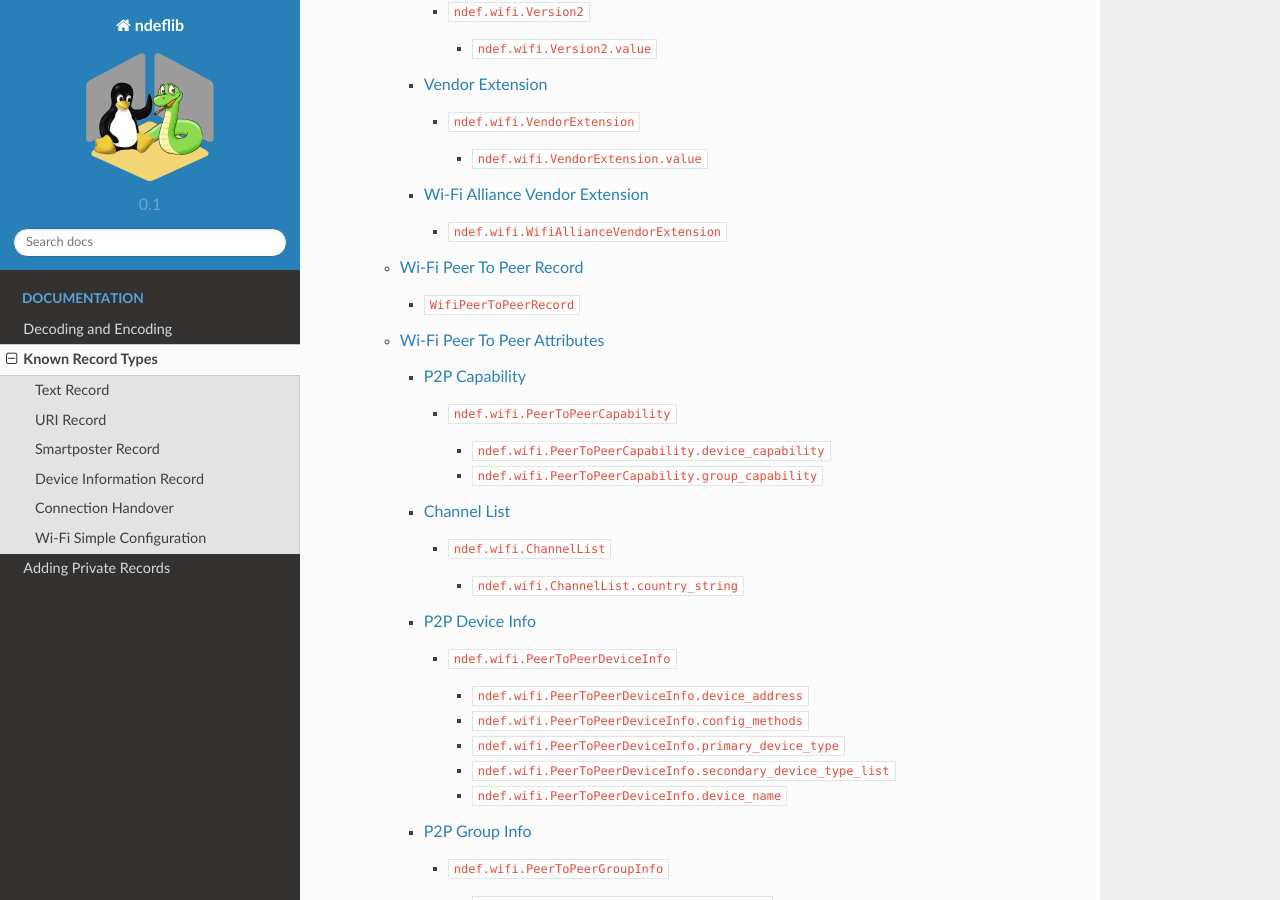
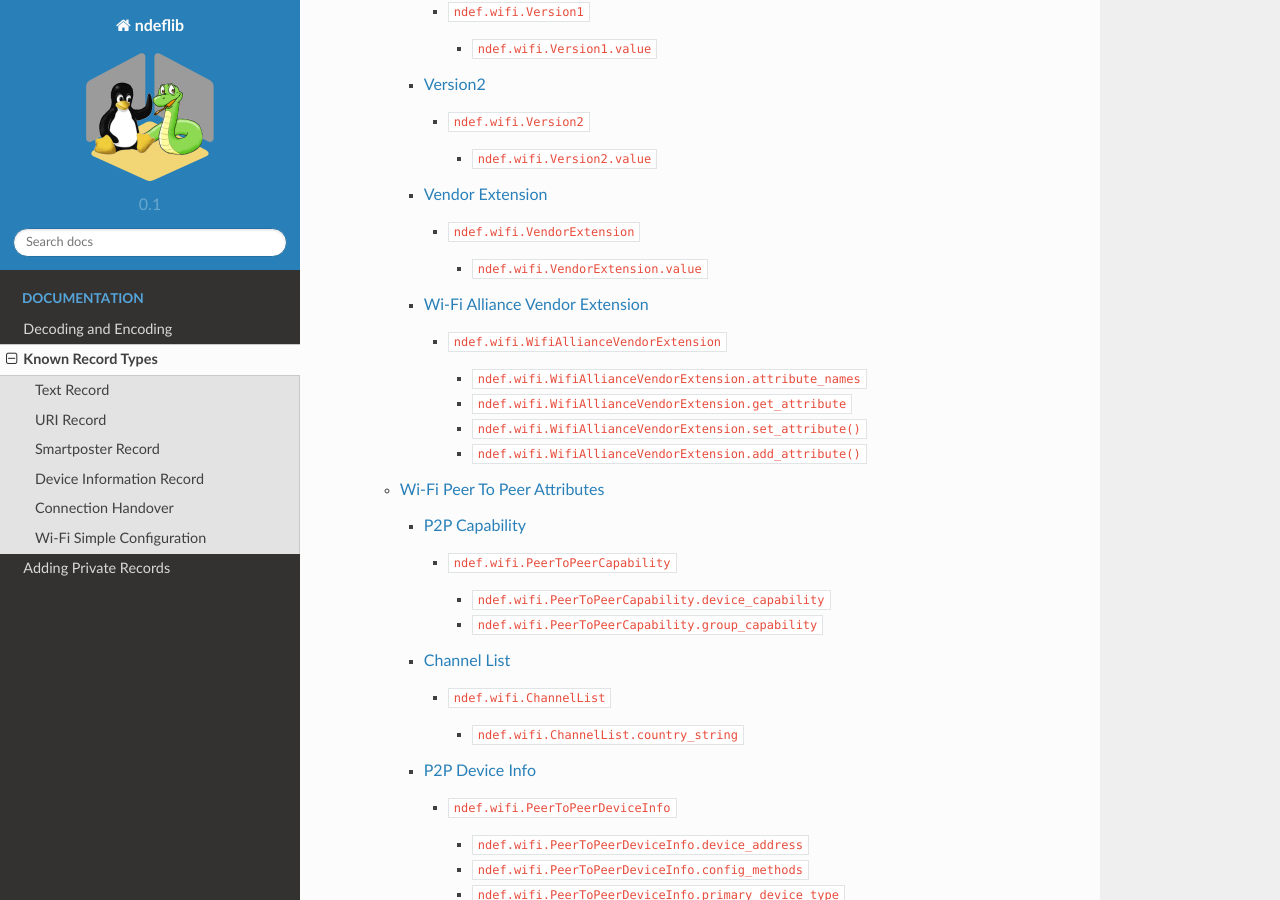
Before and after one commit to nfcpy/ndeflib, a Sphinx documentation site: the page built from docs/records.rst, in a window 1280 px wide and 900 px high, scrolled down 5857 px. Built offline with Sphinx 7.4.7 and the Read the Docs theme 2.0.0, drawn with Linux system fonts in a browser that asks for light colours; some of the changed lines change nothing that is shown; some of the changed text lies outside the part shown.

Commit message:
Improved documentation for Simple Config Record, P2P Record and WFA Vendor Extension.

```diff
--- a/docs/records/wifi.rst
+++ b/docs/records/wifi.rst
@@ -116,6 +116,21 @@
    4 bits. The Attribute is encoded as a WFA Vendor Extension sub-element with
    ID 0x00 and Length 0x01.
 
+**Example**
+
+>>> import ndef
+>>> import random
+>>> import hashlib
+>>> pkhash = hashlib.sha256(b'my public key goes here').digest()[0:20]
+>>> pwd_id = random.randint(16, 65535)
+>>> my_pwd = b"long password can't guess"
+>>> oobpwd = ndef.wifi.OutOfBandPassword(pkhash, pwd_id, my_pwd)
+>>> wfaext = ndef.wifi.WifiAllianceVendorExtension((0, b'\x20'))
+>>> record = ndef.WifiSimpleConfigRecord()
+>>> record['oob-password'] = [oobpwd.encode()]
+>>> record['vendor-extension'] = [wfaext.encode()]
+>>> octets = b''.join(ndef.message_encoder([record]))
+>>> assert len(octets) == 87
 
 Configuration Token Format
 --------------------------
@@ -196,62 +211,31 @@
 Wi-Fi Simple Config Record
 --------------------------
 
-The `WifiSimpleConfigRecord` carries a number of Wi-Fi Type-Length-Value
-Attributes that provide the information defined in the specification. Depending
-on the information contained, it represents either a Password or a Configuration
-Token. Each data element can be get or set as `bytes` with the numeric Attribute
-ID (Type) as a key on the `WifiSimpleConfigRecord` instance. Additionally, any
-of the `WifiSimpleConfigRecord.attribute_names` may also be used as a key.
-Although often implicit, the Wi-Fi TLV structure allows no assumptions on the
-cardinality of keys. Thus the `WifiSimpleConfigRecord` returns and expects key
-values as lists.
+A `WifiSimpleConfigRecord` holds any number of Wi-Fi TLV (Type-Length-Value)
+Attributes which are defined in the Wi-Fi Simple Configuration specification. It
+is organized as a `dict` with numeric Attribute ID or symbolic
+`~WifiSimpleConfigRecord.attribute_names` keys. Values are returned and must be
+set as a `list` of `bytes`, where each `bytes` object corresponds to one
+instance of the Wi-Fi TLV Attribute.
 
 >>> import ndef
 >>> record = ndef.WifiSimpleConfigRecord()
 >>> record[0x1020] = [b'\x00\x01\x02\x03\x04\x05']
->>> record[0x1020] == record['mac-address']
-True
+>>> assert record[0x1020] == record['mac-address']
 >>> record['mac-address'].append(b'\x05\x04\x03\x02\x01\x00')
 >>> record['mac-address']
 [b'\x00\x01\x02\x03\x04\x05', b'\x05\x04\x03\x02\x01\x00']
 
-
->>> import ndef
->>> import random
->>> import hashlib
->>> pkhash = hashlib.sha256(b'my public key goes here').digest()[0:20]
->>> pwd_id = random.randint(16, 65535)
->>> my_pwd = b"long password can't guess"
->>> oobpwd = ndef.wifi.OutOfBandPassword(pkhash, pwd_id, my_pwd)
->>> wfaext = ndef.wifi.WifiAllianceVendorExtension((0, b'\x20'))
->>> record = ndef.WifiSimpleConfigRecord()
->>> record['oob-password'] = [oobpwd.encode()]
->>> record['vendor-extension'] = [wfaext.encode()]
->>> #b''.join(ndef.message_encoder([record]))
-
-Typically required Wi-Fi Attributes are available as data attributes with values
-decoded from the first Wi-Fi Attribute Value for the associated Attribute Type.
-
->>> import ndef
->>> record = ndef.WifiSimpleConfigRecord()
->>> record[0x1020] = [b'\x00\x01\x02\x03\x04\x05']
->>> mac_address = record.get_attribute('mac-address')
->>> mac_address
-ndef.wifi.MacAddress(b'\x00\x01\x02\x03\x04\x05')
->>> print(mac_address)
-MAC Address 00:01:02:03:04:05
->>> record.set_attribute('ap-channel', 6)
->>> ap_channel = record.get_attribute('ap-channel')
->>> ap_channel
-ndef.wifi.APChannel(6)
->>> ap_channel.value
-6
+The `~WifiSimpleConfigRecord.get_attribute`,
+`~WifiSimpleConfigRecord.set_attribute` and
+`~WifiSimpleConfigRecord.add_attribute` methods can be used to get or set values
+with `Wi-Fi Simple Config Attributes`_ class instances.
 
 .. class:: WifiSimpleConfigRecord(*args)
 
-   The `WifiSimpleConfigRecord` can be initialized with any number of Wi-Fi
-   Attribute Type and Value tuples. The same Attribute Type may also appear more
-   than once.
+   The `WifiSimpleConfigRecord` is initialized with any number of Wi-Fi Simple
+   Config Attribute Type and Value tuples. The same Attribute Type may appear
+   more than once.
 
    >>> import ndef
    >>> print(ndef.WifiSimpleConfigRecord((0x1001, b'\x00\x06'), ('ap-channel', b'\x00\x06')))
@@ -259,96 +243,147 @@
 
    .. attribute:: type
 
-      The Wifi Simple Config Record type is ``application/vnd.wfa.wsc``.
+      The read-only Wifi Simple Configuration Record type.
+
+      >>> ndef.wifi.WifiSimpleConfigRecord().type
+      'application/vnd.wfa.wsc'
 
    .. attribute:: name
 
       Value of the NDEF Record ID field, an empty `str` if not set.
 
+      >>> record = ndef.wifi.WifiSimpleConfigRecord()
+      >>> record.name = 'WSC Record'
+      >>> record.name
+      'WSC Record'
+
    .. attribute:: data
 
       A `bytes` object containing the NDEF Record PAYLOAD encoded from the
-      current attributes.
+      current attribute data.
 
-   .. attribute:: context
-
-      Get the decoding or set the encoding context for the Wi-Fi Simple Config
-      Record. The `str` context attribute determines whether the record is part
-      of a connection ``handover`` exchange between two devices or belongs to a
-      Wi-Fi Password or Configuration ``token``. This is unfortunately needed
-      because the Wi-Fi Simple Configuration specification uses the same Payload
-      Type for two different encoding formats.
+      >>> record = ndef.wifi.WifiSimpleConfigRecord()
+      >>> record.data
+      b''
+      >>> record['ap-channel'] = [b'\x00\x06']
+      >>> record.data
+      b'\x10\x01\x00\x02\x00\x06'
 
    .. attribute:: attribute_names
 
-      A read-only `list` of all Wi-Fi Simple Configuration Attribute names that
-      can be used like keys on the record instance or as names for the
-      get/set/add_attribute methods below.
+      The read-only `list` of all WSC Attribute names that can be used as keys
+      on the record instance or as names for the get/set/add_attribute methods.
 
-      | 'ap-channel'
-      | 'credential'
-      | 'device-name'
-      | 'mac-address'
-      | 'manufacturer'
-      | 'model-name'
-      | 'model-number'
-      | 'oob-password'
-      | 'primary-device-type'
-      | 'rf-bands'
-      | 'secondary-device-type-list'
-      | 'serial-number'
-      | 'uuid-enrollee'
-      | 'uuid-registrar'
-      | 'vendor-extension'
-      | 'version-1'
+      >>> print('\n'.join(sorted(ndef.wifi.WifiSimpleConfigRecord().attribute_names)))
+      ap-channel
+      credential
+      device-name
+      mac-address
+      manufacturer
+      model-name
+      model-number
+      oob-password
+      primary-device-type
+      rf-bands
+      secondary-device-type-list
+      serial-number
+      uuid-enrollee
+      uuid-registrar
+      vendor-extension
+      version-1
 
    .. method:: get_attribute(name, index=0)
 
-      The `get_attribute` method returns a :ref:`attributes`
+      The `get_attribute` method returns the Wi-Fi Attribute selected by *name*
+      and *index*.
 
-
-      >>> import ndef
-      >>> record = ndef.wifi.WifiSimpleConfigRecord(('ap-channel', b'\x00\x06'))
-      >>> print(record.get_attribute('ap-channel'))
+      >>> record = ndef.WifiSimpleConfigRecord(('ap-channel', b'\x00\x06'))
+      >>> print(record.get_attribute('ap-channel', 0))
       AP Channel 6
       >>> print(record.get_attribute('ap-channel', 1))
       None
 
    .. method:: set_attribute(name, *args)
 
-      >>> import ndef
-      >>> record = ndef.wifi.WifiSimpleConfigRecord(('ap-channel', b'\x00\x06'))
+      The `set_attribute` method sets the Wi-Fi Attribute *name* to a single
+      instance constructed from *args*.
+
+      >>> record = ndef.WifiSimpleConfigRecord(('ap-channel', b'\x00\x06'))
       >>> record.set_attribute('ap-channel', 10)
-      >>> print(record.get_attribute('ap-channel'))
+      >>> print(record.get_attribute('ap-channel', 0))
       AP Channel 10
       >>> print(record.get_attribute('ap-channel', 1))
       None
 
    .. method:: add_attribute(name, *args)
 
-      >>> import ndef
-      >>> record = ndef.wifi.WifiSimpleConfigRecord(('ap-channel', b'\x00\x06'))
-      >>> record.add_attribute('ap-channel', 10)
-      >>> print(record.get_attribute('ap-channel'))
+      The `add_attribute` method adds a Wi-Fi Attribute *name* constructed from
+      *args* to any existing Wi-Fi Attributes of *name*. If there are no
+      existing attributes for *name* the result is the same as for
+      `set_attribute`.
+
+      >>> record = ndef.WifiSimpleConfigRecord(('ap-channel', b'\x00\x06'))
+      >>> record.add_attribute('ap-channel', 12)
+      >>> print(record.get_attribute('ap-channel', 0))
       AP Channel 6
       >>> print(record.get_attribute('ap-channel', 1))
-      AP Channel 10
+      AP Channel 12
 
 
-.. _attributes:
+Wi-Fi Peer To Peer Record
+-------------------------
+
+.. class:: WifiPeerToPeerRecord(*args)
+
+   The `WifiPeerToPeerRecord` inherits from `WifiSimpleConfigRecord` and adds
+   handling of Wi-Fi P2P Attributes.
+
+   >>> import ndef
+   >>> print(ndef.WifiPeerToPeerRecord(('negotiation-channel', b'de\x04\x51\x06\x01')))
+   NDEF Wifi Peer To Peer Record ID '' Attributes 0x13
+
+   .. attribute:: type
+
+      The read-only Wifi Peer To Peer Record type.
+
+      >>> ndef.wifi.WifiPeerToPeerRecord().type
+      'application/vnd.wfa.p2p'
+
+   .. attribute:: attribute_names
+
+      The read-only `list` of all WSC and P2P Attribute names that may be used
+      as keys on the record instance or as names for the get/set/add_attribute
+      methods.
+
+      >>> print('\n'.join(sorted(ndef.wifi.WifiPeerToPeerRecord().attribute_names)))
+      ap-channel
+      channel-list
+      credential
+      device-name
+      mac-address
+      manufacturer
+      model-name
+      model-number
+      negotiation-channel
+      oob-password
+      p2p-capability
+      p2p-device-info
+      p2p-group-id
+      p2p-group-info
+      primary-device-type
+      rf-bands
+      secondary-device-type-list
+      serial-number
+      uuid-enrollee
+      uuid-registrar
+      vendor-extension
+      version-1
+
 
 Wi-Fi Simple Config Attributes
 ------------------------------
 
-This section lists the Wi-Fi Simple Configuration and P2P Attribute classes that
-are available for decoding and encoding of Attribute Value octets.
-
->>> import ndef
->>> ndef.wifi.VendorExtension.decode(b'123456').value
-(b'123', b'456')
->>> ndef.wifi.VendorExtension(b'123', b'456').encode()
-b'123456'
-
+This section documents the Wi-Fi Simple Configuration (WSC) Attribute classes.
 
 AP Channel
 ~~~~~~~~~~
@@ -1076,21 +1111,72 @@
 Wi-Fi Alliance Vendor Extension
 ~~~~~~~~~~~~~~~~~~~~~~~~~~~~~~~
 
+The Wi-Fi Alliance (WFA) Vendor Extension is a Vendor Extension attribute (ID
+0x1049) that uses Vendor ID 0x00372A and contains one or more subelements. The
+WFA Vendor Extension attribute is used to encode new information in a way that
+avoids some backwards compatibility issues with deployed implementations that
+are based on previous specification versions, but do not comply with
+requirements to ignore new attributes.
+
 .. class:: ndef.wifi.WifiAllianceVendorExtension
 
+   The `~ndef.wifi.WifiAllianceVendorExtension` is an attribute container class
+   that holds other Wi-Fi Simple Configuration attributes. It may be initialzed
+   with any number of WFA sublement type-value tuples.
 
-Wi-Fi Peer To Peer Record
--------------------------
+   >>> import ndef
+   >>> wfa_ext = ndef.wifi.WifiAllianceVendorExtension(('version-2', b'\x20'))
+   >>> wfa_ext[0x02] = [b'\x01'] # network key shareable
+   >>> print(wfa_ext)
+   WFA Vendor Extension Attributes 0x00 0x02
 
-.. class:: WifiPeerToPeerRecord(*args)
+   .. attribute:: attribute_names
 
-   The WifiPeerToPeerRecord inherits from `WifiSimpleConfigRecord` and shares
-   the same Attribute access mechanism. Wi-Fi P2P Attribute numeric keys are all
-   less than 256 (thus distinct from Wi-Fi Simple Config Attribute numeric keys
-   that are all greater than 4095).
+      The read-only list of all WSC attribute names (subelements) that may be
+      used as a key or name for the get/set/add_attribute methods.
+
+      >>> print('\n'.join(sorted(ndef.wifi.WifiAllianceVendorExtension().attribute_names)))
+      network-key-shareable
+      version-2
+
+   .. attribute:: get_attribute(name, index=0)
+
+      The `get_attribute` method returns the WFA subelement attribute selected
+      by name and index.
+
+      >>> wfa_ext = ndef.wifi.WifiAllianceVendorExtension(('version-2', b'\x20'))
+      >>> wfa_ext.get_attribute('version-2')
+      ndef.wifi.Version2(2, 0)
+
+   .. method:: set_attribute(name, *args)
+
+      The `set_attribute` method sets the WFA subelement attribute *name* to a
+      single instance constructed from *args*.
+
+      >>> wfa_ext = ndef.wifi.WifiAllianceVendorExtension(('version-2', b'\x20'))
+      >>> wfa_ext.set_attribute('version-2', 0x21)
+      >>> wfa_ext.get_attribute('version-2')
+      ndef.wifi.Version2(2, 1)
+
+   .. method:: add_attribute(name, *args)
+
+      The `add_attribute` method adds a WFA subelement attribute *name*
+      constructed from *args* to any existing *name* attributes. If there are no
+      existing *name* attributes it is effectively the same as `set_attribute`.
+
+      >>> wfa_ext = ndef.wifi.WifiAllianceVendorExtension()
+      >>> wfa_ext.add_attribute('version-2', ndef.wifi.Version2(2, 0))
+      >>> wfa_ext.add_attribute('version-2', ndef.wifi.Version2(2, 1))
+      >>> wfa_ext.get_attribute('version-2', 0)
+      ndef.wifi.Version2(2, 0)
+      >>> wfa_ext.get_attribute('version-2', 1)
+      ndef.wifi.Version2(2, 1)
+
 
 Wi-Fi Peer To Peer Attributes
 -----------------------------
+
+This section documents the Wi-Fi Peer To Peer (P2P) Attribute classes.
 
 P2P Capability
 ~~~~~~~~~~~~~~
```
